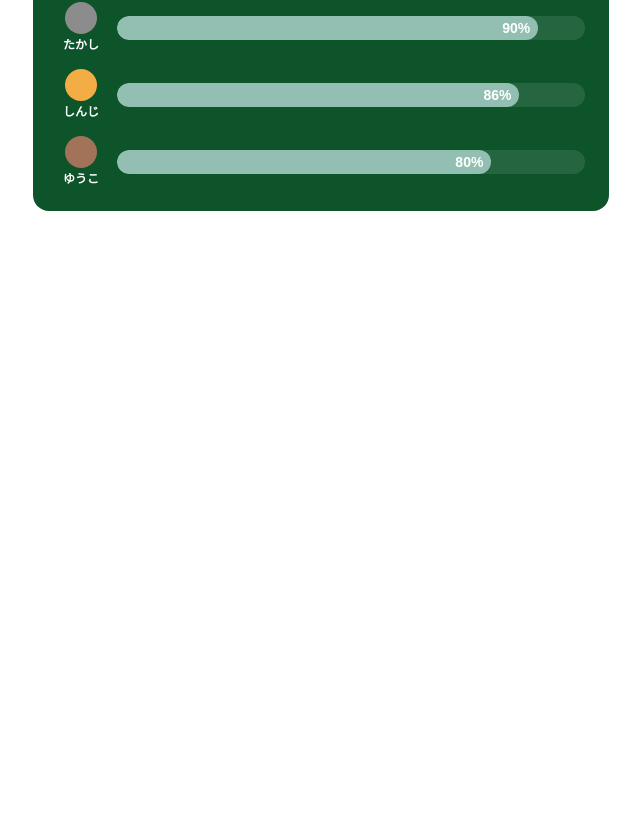
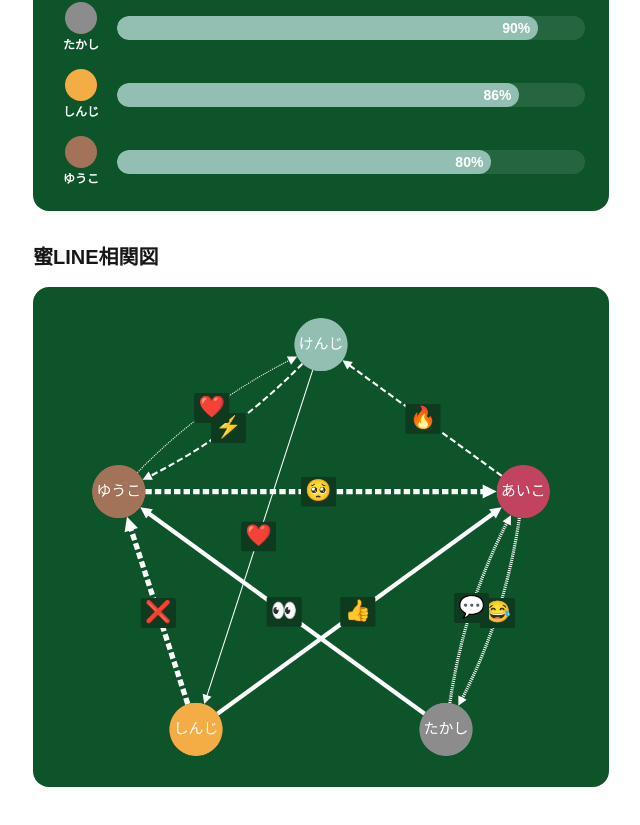
Before and after one commit to hato-taka/line-group-analyzer, a Next.js app: page / in a window 1280 px wide. Shown: the part 812-1637 px from the top of the page, without its empty margins (319-959 px from the left). Before the commit the page ends 1063 px from the top, so only its background shows below. Built offline with nearby package versions, Linux system fonts and the light colour scheme.

Commit message:
react-cytoscapejsを依存関係に追加し、RelationshipGraphコンポーネントを実装してホームページに表示

```diff
--- a/package.json
+++ b/package.json
@@ -12,6 +12,7 @@
     "cytoscape": "^3.32.0",
     "next": "15.3.1",
     "react": "^19.0.0",
+    "react-cytoscapejs": "^2.0.0",
     "react-dom": "^19.0.0",
     "recharts": "^2.15.3"
   },
--- a/src/app/page.tsx
+++ b/src/app/page.tsx
@@ -8,6 +8,7 @@ import { UploadForm } from "@/components/UploadForm";
 import { getDummyElements } from "@/lib/analyzer";
 import StampRateChart from "@/components/StampRateChart";
 import SilentKingChart from "@/components/SilentKingChart";
+import RelationshipGraph from "@/components/RelationshipGraph";
 
 export default function Home() {
   const [elements, setElements] = useState(getDummyElements());
@@ -34,6 +35,13 @@ export default function Home() {
         <SilentKingChart />
       </div>
 
+      <div className="p-4">
+      <h1 className="text-xl font-bold mb-4">蜜LINE相関図</h1>
+        <RelationshipGraph />
+      </div>
+
+
+
       <DebugLog data={JSON.stringify(elements, null, 2)} />
     </main>
   );
--- /dev/null
+++ b/src/components/RelationshipGraph.tsx
@@ -0,0 +1,108 @@
+import React, { useEffect, useRef } from 'react';
+import cytoscape from 'cytoscape';
+
+const nodeList = [
+  { id: 'kenji', label: 'けんじ', color: '#92BFB1' },
+  { id: 'aiko', label: 'あいこ', color: '#C24360' },
+  { id: 'takashi', label: 'たかし', color: '#8C8C8C' },
+  { id: 'shinji', label: 'しんじ', color: '#F4AC45' },
+  { id: 'yuuko', label: 'ゆうこ', color: '#A27358' },
+];
+
+const emojiOptions = ['❤️', '⚡', '🔥', '😂', '💬', '👀', '👍', '❌', '🥺'];
+const styleOptions = ['solid', 'dashed', 'dotted'];
+
+const nodes = nodeList.map((node) => ({ data: node }));
+
+// interface NodeData {
+//     id: string;
+//     label: string;
+//     color: string;
+// }
+
+interface EdgeData {
+    id: string;
+    source: string;
+    target: string;
+    emoji: string;
+    width: number;
+    style: string;
+}
+
+const edges: { data: EdgeData }[] = [];
+
+nodeList.forEach((source, i) => {
+  const targets = nodeList.filter(t => t.id !== source.id);
+  const shuffled = [...targets].sort(() => 0.5 - Math.random()).slice(0, 2); // 最大2本
+  shuffled.forEach((target, j) => {
+    edges.push({
+      data: {
+        id: `${source.id}_to_${target.id}`,
+        source: source.id,
+        target: target.id,
+        emoji: emojiOptions[(i * 2 + j) % emojiOptions.length],
+        width: (i + j) % 5 + 1,
+        style: styleOptions[(i + j) % styleOptions.length],
+      },
+    });
+  });
+});
+
+const elements = [...nodes, ...edges];
+
+const RelationshipGraph = () => {
+  const containerRef = useRef(null);
+
+  useEffect(() => {
+    if (!containerRef.current) return;
+
+    const cy = cytoscape({
+      container: containerRef.current,
+      elements,
+      layout: {
+        name: 'circle',
+      },
+      style: [
+        {
+          selector: 'node',
+          style: {
+            'background-color': 'data(color)',
+            'label': 'data(label)',
+            'color': '#fff',
+            'text-valign': 'center',
+            'text-halign': 'center',
+            'font-size': 14,
+            'width': 50,
+            'height': 50,
+          },
+        },
+        {
+          selector: 'edge',
+          style: {
+            'width': 'data(width)',
+            'line-style': (ele) => ele.data('style') as cytoscape.Css.LineStyle,
+            'line-color': '#ffffff',
+            'target-arrow-color': '#ffffff',
+            'target-arrow-shape': 'triangle',
+            'curve-style': 'bezier',
+            'label': 'data(emoji)',
+            'font-size': 20,
+            'color': '#fff',
+            'text-background-opacity': 1,
+            'text-background-color': '#0e3a20',
+            'text-background-shape': 'roundrectangle',
+            'text-background-padding': '4',
+          },
+        },
+      ],
+    });
+
+    return () => {
+      cy.destroy();
+    };
+  }, []);
+
+  return <div ref={containerRef} className="w-full h-[500px] bg-green-900 rounded-2xl" />;
+};
+
+export default RelationshipGraph;
```
Also changed, not shown: 1 other file (tests, documents, lock files or other folders).
